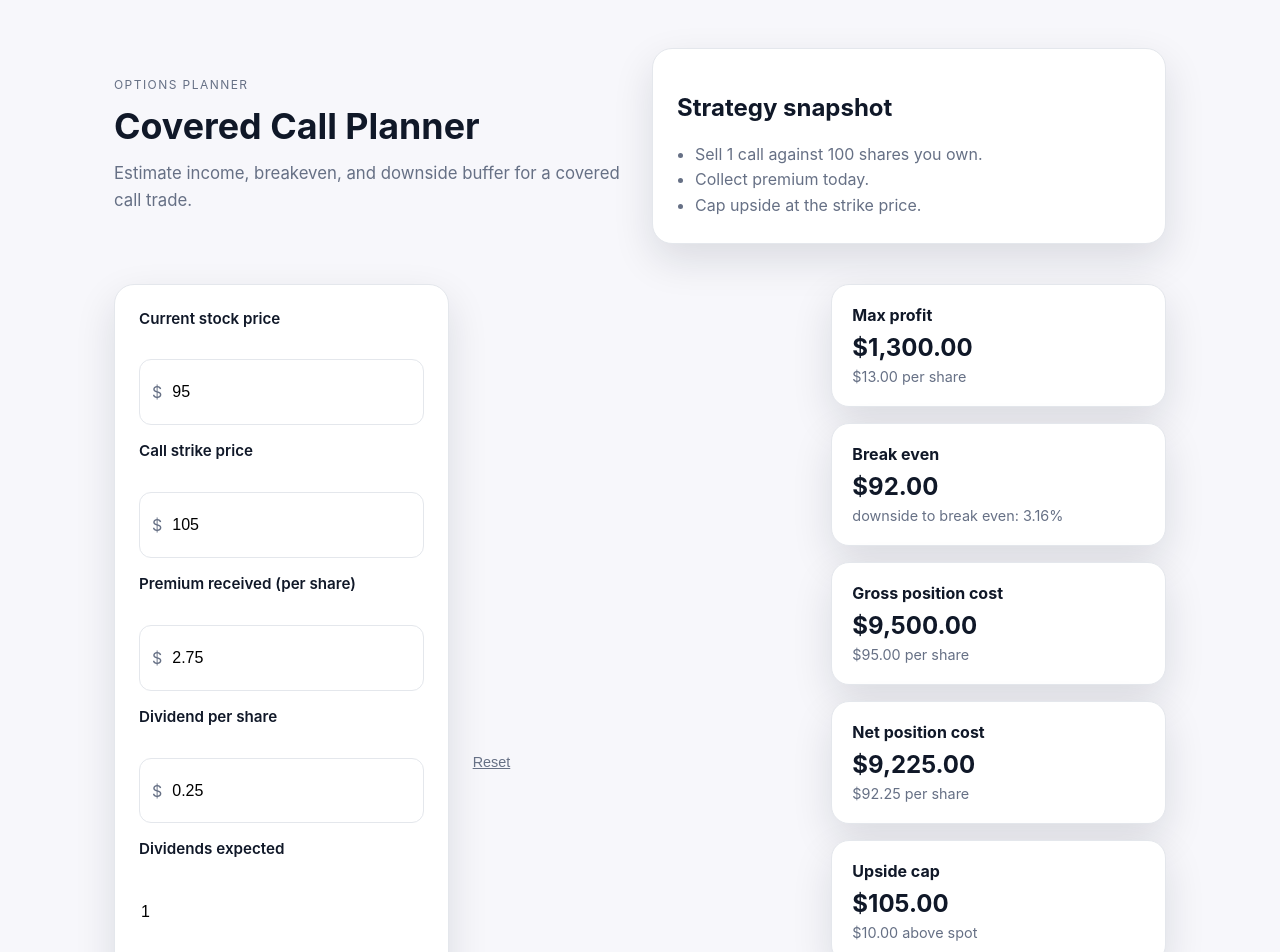
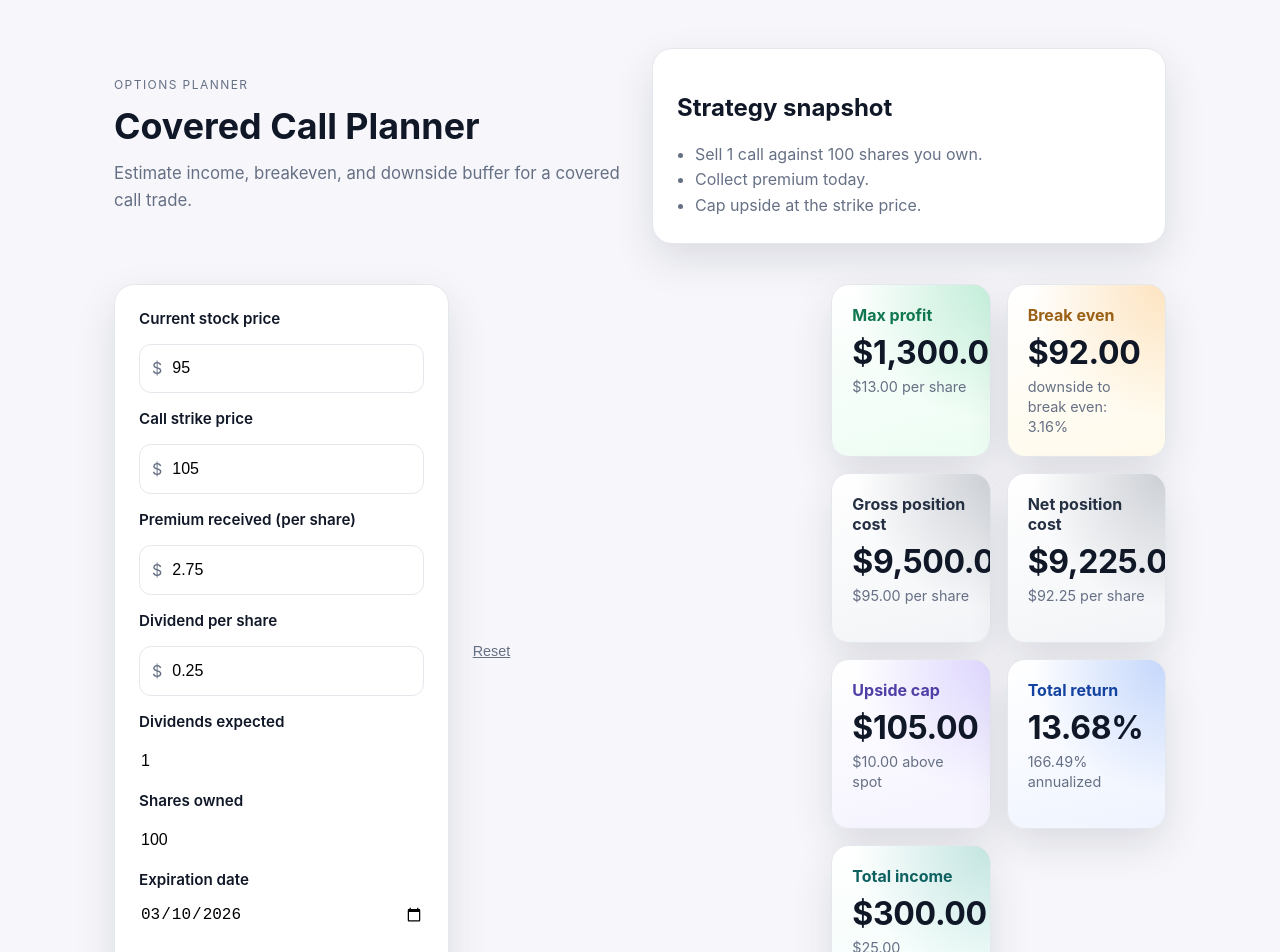
Before and after one commit to bryan171179/optionsplanner, a Next.js app: page /covered-call in a window 1280 px wide. Shown: the top 952 px of the page. Built offline with nearby package versions, Linux system fonts and the light colour scheme.

Commit message:
Remove confetti behavior from covered call planner

```diff
--- a/app/covered-call/page.tsx
+++ b/app/covered-call/page.tsx
@@ -1,6 +1,5 @@
 "use client";
 
-import confetti from "canvas-confetti";
 import { useEffect, useMemo, useRef, useState } from "react";
 
 const formatCurrency = (value: number) =>
@@ -74,13 +73,6 @@ export default function CoveredCallPage() {
   const hasHydrated = useRef(false);
   const skipNextSave = useRef(false);
   const saveTimeout = useRef<ReturnType<typeof setTimeout> | null>(null);
-  const resultsRef = useRef<HTMLDivElement | null>(null);
-  const formRef = useRef<HTMLFormElement | null>(null);
-  const lastPlanSnapshot = useRef<string | null>(null);
-  const [resultsInView, setResultsInView] = useState(false);
-  const [hasTriggeredConfetti, setHasTriggeredConfetti] = useState(false);
-  const [hasUpdatedPlan, setHasUpdatedPlan] = useState(false);
-  const [isInputFocused, setIsInputFocused] = useState(false);
 
   const calculations = useMemo(() => {
     const {
@@ -160,13 +152,6 @@ export default function CoveredCallPage() {
       totalReturn,
       annualizedReturn,
     };
-  }, [formState]);
-
-  const isDefaultPlan = useMemo(() => {
-    const defaults = defaultFormStateRef.current;
-    return (Object.keys(defaults) as Array<keyof FormState>).every(
-      (key) => defaults[key] === formState[key],
-    );
   }, [formState]);
 
   const handleChange = (field: keyof typeof formState) =>
@@ -268,121 +253,6 @@ export default function CoveredCallPage() {
     };
   }, [formState]);
 
-  useEffect(() => {
-    const currentSnapshot = JSON.stringify(formState);
-    if (lastPlanSnapshot.current === null) {
-      lastPlanSnapshot.current = currentSnapshot;
-      return;
-    }
-
-    if (currentSnapshot !== lastPlanSnapshot.current) {
-      lastPlanSnapshot.current = currentSnapshot;
-      setHasTriggeredConfetti(false);
-      setHasUpdatedPlan(true);
-    }
-  }, [formState]);
-
-  useEffect(() => {
-    const resultsNode = resultsRef.current;
-    if (!resultsNode || typeof window === "undefined") {
-      return;
-    }
-
-    if (!("IntersectionObserver" in window)) {
-      setResultsInView(true);
-      return;
-    }
-
-    const observer = new IntersectionObserver(
-      ([entry]) => {
-        setResultsInView(
-          entry.isIntersecting && entry.intersectionRatio >= 0.5,
-        );
-      },
-      { threshold: 0.5 },
-    );
-
-    observer.observe(resultsNode);
-    return () => {
-      observer.disconnect();
-    };
-  }, []);
-
-  useEffect(() => {
-    const formNode = formRef.current;
-    if (!formNode) {
-      return;
-    }
-
-    const handleFocusIn = (event: FocusEvent) => {
-      if (event.target instanceof HTMLInputElement) {
-        setIsInputFocused(true);
-      }
-    };
-
-    const handleFocusOut = (event: FocusEvent) => {
-      if (event.target instanceof HTMLInputElement) {
-        const nextTarget = event.relatedTarget as HTMLElement | null;
-        if (nextTarget instanceof HTMLInputElement && formNode.contains(nextTarget)) {
-          return;
-        }
-        setIsInputFocused(false);
-      }
-    };
-
-    formNode.addEventListener("focusin", handleFocusIn);
-    formNode.addEventListener("focusout", handleFocusOut);
-
-    return () => {
-      formNode.removeEventListener("focusin", handleFocusIn);
-      formNode.removeEventListener("focusout", handleFocusOut);
-    };
-  }, []);
-
-  useEffect(() => {
-    if (!resultsInView) {
-      return;
-    }
-
-    if (hasTriggeredConfetti || isInputFocused) {
-      return;
-    }
-
-    const currentReturn = calculations.annualizedReturn;
-    if (!Number.isFinite(currentReturn) || currentReturn <= 0.15) {
-      return;
-    }
-
-    if (!hasUpdatedPlan && isDefaultPlan) {
-      return;
-    }
-
-    if (typeof window === "undefined") {
-      return;
-    }
-
-    const prefersReducedMotion = window.matchMedia(
-      "(prefers-reduced-motion: reduce)",
-    ).matches;
-
-    if (prefersReducedMotion) {
-      return;
-    }
-
-    confetti({
-      particleCount: 120,
-      spread: 70,
-      origin: { y: 0.6 },
-    });
-    setHasTriggeredConfetti(true);
-  }, [
-    calculations.annualizedReturn,
-    hasTriggeredConfetti,
-    hasUpdatedPlan,
-    isDefaultPlan,
-    isInputFocused,
-    resultsInView,
-  ]);
 
   return (
     <main className="page">
@@ -405,7 +275,7 @@ export default function CoveredCallPage() {
       </section>
 
       <section className="planner">
-        <form className="planner-form" ref={formRef}>
+        <form className="planner-form">
           <div className="field">
             <label htmlFor="stockPrice">Current stock price</label>
             <div className="input-wrap">
@@ -510,58 +380,43 @@ export default function CoveredCallPage() {
           Reset
         </button>
 
-        <div className="results" aria-live="polite" ref={resultsRef}>
-          <article className="result-card">
+        <div className="results" aria-live="polite">
+          <article className="result-card result-card--profit">
             <h3>Max profit</h3>
             <p>{formatCurrency(calculations.maxProfitTotal)}</p>
-            <span>
-              {formatCurrency(calculations.maxProfitPerShare)} per share
-            </span>
+            <span>{formatCurrency(calculations.maxProfitPerShare)} per share</span>
           </article>
-          <article className="result-card">
+          <article className="result-card result-card--neutral">
             <h3>Break even</h3>
             <p>{formatCurrency(calculations.breakevenPrice)}</p>
             <span>
-              downside to break even:{" "}
-              {formatPercentValue(calculations.downsideToBreakEvenPct)}
+              downside to break even: {formatPercentValue(calculations.downsideToBreakEvenPct)}
             </span>
           </article>
-          <article className="result-card">
+          <article className="result-card result-card--cost">
             <h3>Gross position cost</h3>
             <p>{formatCurrency(calculations.grossCost)}</p>
-            <span>
-              {formatCurrency(calculations.safeStockPrice)} per share
-            </span>
+            <span>{formatCurrency(calculations.safeStockPrice)} per share</span>
           </article>
-          <article className="result-card">
+          <article className="result-card result-card--cost">
             <h3>Net position cost</h3>
             <p>{formatCurrency(calculations.netCost)}</p>
-            <span>
-              {formatCurrency(calculations.netCostPerShare)} per share
-            </span>
+            <span>{formatCurrency(calculations.netCostPerShare)} per share</span>
           </article>
-          <article className="result-card">
+          <article className="result-card result-card--cap">
             <h3>Upside cap</h3>
             <p>{formatCurrency(calculations.safeStrikePrice)}</p>
             <span>{formatCurrency(calculations.upsideCapValue)} above spot</span>
           </article>
-          <article className="result-card">
+          <article className="result-card result-card--return">
             <h3>Total return</h3>
             <p>{formatPercent(calculations.totalReturn)}</p>
-            <span>
-              {formatPercent(calculations.annualizedReturn)} annualized
-            </span>
+            <span>{formatPercent(calculations.annualizedReturn)} annualized</span>
           </article>
-          <article className="result-card">
+          <article className="result-card result-card--income">
             <h3>Total income</h3>
-            <p>
-              {formatCurrency(
-                calculations.premiumTotal + calculations.dividendsTotal,
-              )}
-            </p>
-            <span>
-              {formatCurrency(calculations.dividendsTotal)} dividends expected
-            </span>
+            <p>{formatCurrency(calculations.premiumTotal + calculations.dividendsTotal)}</p>
+            <span>{formatCurrency(calculations.dividendsTotal)} dividends expected</span>
           </article>
         </div>
       </section>
--- a/app/globals.css
+++ b/app/globals.css
@@ -143,32 +143,83 @@ input {
 
 .results {
   display: grid;
-  grid-template-columns: repeat(auto-fit, minmax(200px, 1fr));
+  grid-template-columns: repeat(2, minmax(0, 1fr));
   gap: 16px;
 }
 
 .result-card {
-  background: var(--card);
+  --card-accent: #98a2b3;
+  --card-tint: #f8fafc;
+  background: linear-gradient(165deg, #fff 0%, var(--card-tint) 100%);
   border-radius: 18px;
   border: 1px solid var(--border);
   padding: 20px;
   box-shadow: var(--shadow);
+  position: relative;
+  overflow: hidden;
+  min-height: 170px;
+}
+
+.result-card::before {
+  content: "";
+  position: absolute;
+  inset: 0;
+  background:
+    radial-gradient(circle at right top, color-mix(in srgb, var(--card-accent) 24%, transparent), transparent 58%);
+  pointer-events: none;
+}
+
+.result-card > * {
+  position: relative;
+  z-index: 1;
 }
 
 .result-card h3 {
   margin: 0 0 8px;
   font-size: 1rem;
+  color: color-mix(in srgb, var(--card-accent) 60%, #0f172a);
 }
 
 .result-card p {
   margin: 0 0 4px;
-  font-size: 1.5rem;
+  font-size: clamp(1.35rem, 3.6vw, 2rem);
   font-weight: 700;
+  letter-spacing: -0.01em;
 }
 
 .result-card span {
   color: var(--muted);
   font-size: 0.9rem;
+}
+
+.result-card--profit {
+  --card-accent: #12b76a;
+  --card-tint: #ecfdf3;
+}
+
+.result-card--return {
+  --card-accent: #155eef;
+  --card-tint: #eff4ff;
+}
+
+.result-card--income {
+  --card-accent: #0e9384;
+  --card-tint: #f0fdfa;
+}
+
+.result-card--cap {
+  --card-accent: #7a5af8;
+  --card-tint: #f4f3ff;
+}
+
+.result-card--neutral {
+  --card-accent: #f79009;
+  --card-tint: #fffaeb;
+}
+
+.result-card--cost {
+  --card-accent: #344054;
+  --card-tint: #f2f4f7;
 }
 
 .notes {
@@ -207,4 +258,34 @@ input {
   .result-card {
     box-shadow: none;
   }
+
+  .results {
+    grid-template-columns: repeat(2, minmax(0, 1fr));
+    gap: 12px;
+  }
+
+  .result-card {
+    padding: 16px;
+    min-height: 148px;
+    border-radius: 16px;
+  }
+
+  .result-card h3 {
+    font-size: 0.95rem;
+  }
+
+  .result-card span {
+    font-size: 0.84rem;
+  }
 }
+
+@media (max-width: 430px) {
+  .results {
+    grid-template-columns: repeat(2, minmax(135px, 1fr));
+  }
+
+  .result-card {
+    min-height: 136px;
+    padding: 14px;
+  }
+}
--- a/package.json
+++ b/package.json
@@ -9,7 +9,6 @@
     "lint": "next lint"
   },
   "dependencies": {
-    "canvas-confetti": "^1.9.4",
     "next": "14.2.5",
     "react": "18.3.1",
     "react-dom": "18.3.1"
```
Also changed, not shown: 1 other file (tests, documents, lock files or other folders).
